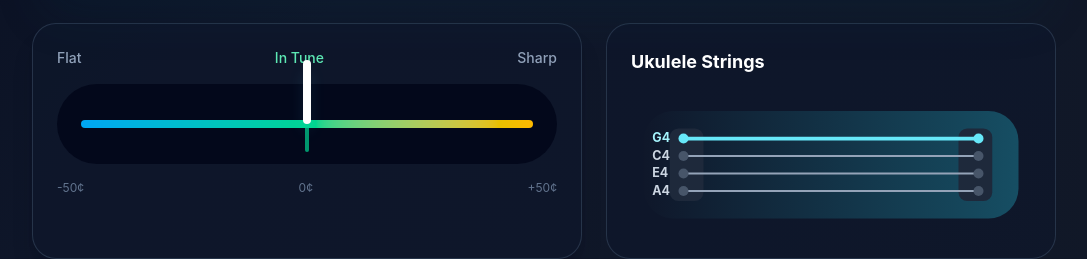
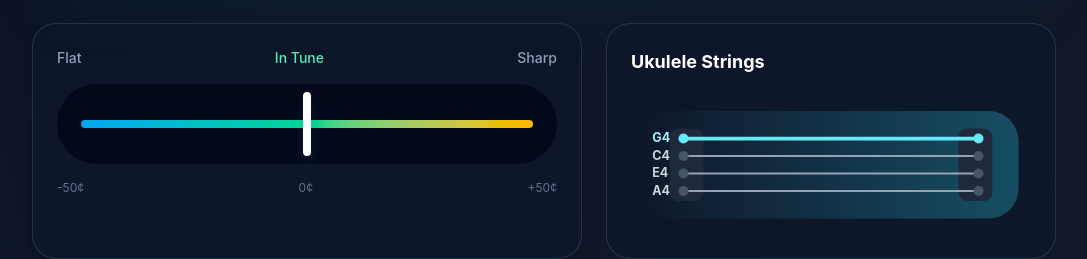
Before and after one commit to raberu12/hibike, a React (Vite) app: page / in a window 1280 px wide. Shown: the part 943-1202 px from the top of the page, without its empty margins (96-1183 px from the left). Built offline with nearby package versions, Linux system fonts and the light colour scheme.

Commit message:
fix: correct tuning meter needle positioning

```diff
--- a/src/components/TuningMeter.tsx
+++ b/src/components/TuningMeter.tsx
@@ -7,6 +7,7 @@ const MAX_CENTS = 50
 export function TuningMeter({ cents }: TuningMeterProps) {
   const clampedCents = Math.max(-MAX_CENTS, Math.min(MAX_CENTS, cents ?? 0))
   const offsetPercent = (clampedCents / MAX_CENTS) * 50
+  const needleLeft = `calc(50% + ${offsetPercent}%)`
 
   return (
     <section className="rounded-3xl border border-slate-700/70 bg-slate-900/70 p-6 shadow-xl shadow-slate-950/20">
@@ -20,8 +21,8 @@ export function TuningMeter({ cents }: TuningMeterProps) {
         <div className="absolute left-1/2 top-3 h-14 w-1 -translate-x-1/2 rounded-full bg-emerald-400/70" />
         <div className="absolute inset-x-6 top-1/2 h-2 -translate-y-1/2 rounded-full bg-gradient-to-r from-sky-500 via-emerald-400 to-amber-400" />
         <div
-          className="absolute left-1/2 top-1/2 h-16 w-2 origin-bottom -translate-x-1/2 -translate-y-1/2 rounded-full bg-white shadow-lg shadow-cyan-300/40 transition-transform duration-150 ease-out"
-          style={{ transform: `translate(${offsetPercent}%, -50%)` }}
+          className="absolute top-1/2 h-16 w-2 -translate-x-1/2 -translate-y-1/2 rounded-full bg-white shadow-lg shadow-cyan-300/40 transition-[left] duration-150 ease-out"
+          style={{ left: needleLeft }}
           aria-label={`Tuning deviation ${cents?.toFixed(0) ?? 0} cents`}
         />
       </div>
```
